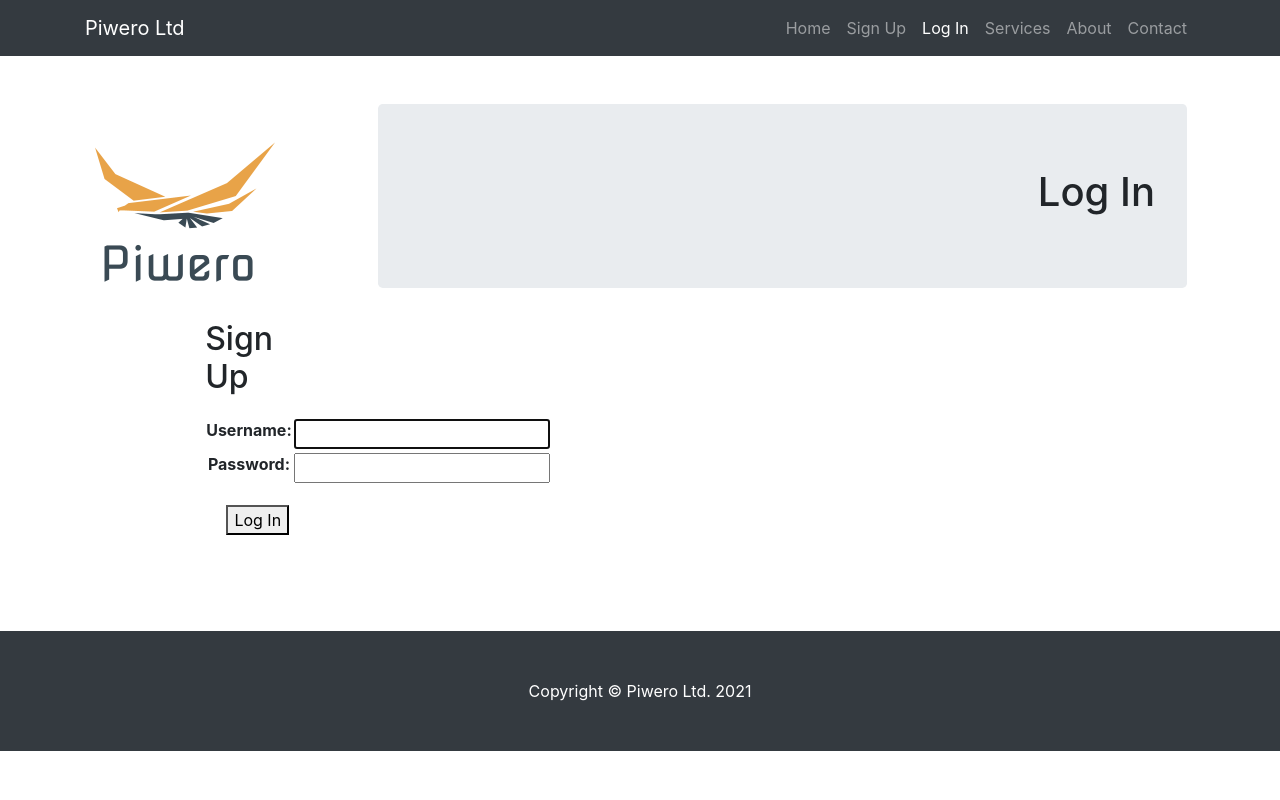
After one commit to Piwero/django-structure, a Django app: page /auth/accounts/login/ in a window 1280 px wide. The commit adds this page. Run offline with Django 3.2, Linux system fonts and the light colour scheme; some libraries are stand-ins or nearby versions.

Commit message:
add login view

```diff
--- /dev/null
+++ b/authentication/templates/registration/login.html
@@ -0,0 +1,55 @@
+{% extends "base.html" %}
+
+{% load static %}
+
+{% block title %}Log In {% endblock %}
+
+{% block content %}
+  <!-- Page Content -->
+  <div class="container">
+
+    <!-- Heading Row -->
+    <div class="row align-items-center my-5">
+      <div class="col-lg-3">
+        <img class="img-fluid rounded mb-4 mb-lg-0" src="{% static 'logo/small_logo.png' %}" alt="piwero_small_logo">
+
+      </div>
+      <!-- /.col-lg-8 -->
+      <div class="col-lg-9">
+
+        <!-- Jumbotron -->
+        <div class="jumbotron h-md-50 mx-2">
+          <h1 class="text-right"> Log In</h1>
+
+        </div>
+
+    </div>
+    <!-- /.row -->
+
+    <!-- Content Row -->
+      <div class="row">
+
+        <div class="col-md-4 mb-5">
+            </div>
+      <div class="col-md-4 mb-5">
+            <h2 class="title">Sign Up</h2>
+
+            <form method="post" style="text-align: center;">
+                {% csrf_token %}
+                <table style="color: dark; margin:20px auto;">{{form.as_table}}</table>
+                <button type="submit">Log In</button>
+
+            </form>
+      </div>
+
+
+         </div>
+
+
+
+    <!-- /.row -->
+
+  </div>
+  <!-- /.container -->
+  </div>
+{% endblock %}
--- a/authentication/urls.py
+++ b/authentication/urls.py
@@ -1,9 +1,10 @@
 
-from django.contrib import admin
-from django.urls import path
+from django.urls import path, include
 from .views import signup
+
 
 urlpatterns = [
     path('signup/', signup, name='signup'),
+    path('accounts/', include("django.contrib.auth.urls")),
 
 ]
--- a/myproject/settings.py
+++ b/myproject/settings.py
@@ -144,3 +144,6 @@ EMAIL_USE_TLS=config("EMAIL_USE_TLS")
 EMAIL_PORT=config("EMAIL_PORT")
 EMAIL_HOST_USER = config("EMAIL_HOST_USER")
 EMAIL_HOST_PASSWORD = config("EMAIL_HOST_PASSWORD")
+
+# Authentication
+LOGIN_REDIRECT_URL = "home"
--- a/myproject/urls.py
+++ b/myproject/urls.py
@@ -26,6 +26,7 @@ urlpatterns = [
     path("contact/", include("contact.urls"), name='contact'),
     path("auth/", include("authentication.urls"), name='authentication'),
 
+
 ]
 
 urlpatterns += static(settings.MEDIA_URL, document_root=settings.MEDIA_ROOT)
--- a/templates/base.html
+++ b/templates/base.html
@@ -36,7 +36,10 @@
           </li>
           </li>
           <li class="nav-item {% if request.path == '/auth/signup/' %} active {% endif %}">
-            <a class="nav-link" href="{% url 'contact' %}">Sign Up</a>
+            <a class="nav-link" href="{% url 'signup' %}">Sign Up</a>
+          </li>
+          <li class="nav-item {% if request.path == '/auth/accounts/login/' %} active {% endif %}">
+            <a class="nav-link" href="{% url 'login' %}">Log In</a>
           </li>
           <li class="nav-item {% if request.path == '/services/' %} active {% endif %}">
             <a class="nav-link" href="{% url 'service' %}">Services</a>
--- a/templates/index.html
+++ b/templates/index.html
@@ -26,7 +26,7 @@
     <!-- Call to Action Well -->
     <div class="card text-white bg-secondary my-5 py-4 text-center">
       <div class="card-body">
-        <p class="text-white m-0">This call to action card is a great place to showcase some important information or display a clever tagline!</p>
+        <h3 class="text-white m-0">Welcome to my page {{user.username}}!</h3>
       </div>
     </div>
 
```
Also changed, not shown: authentication/views.py (line endings or trailing spaces).
